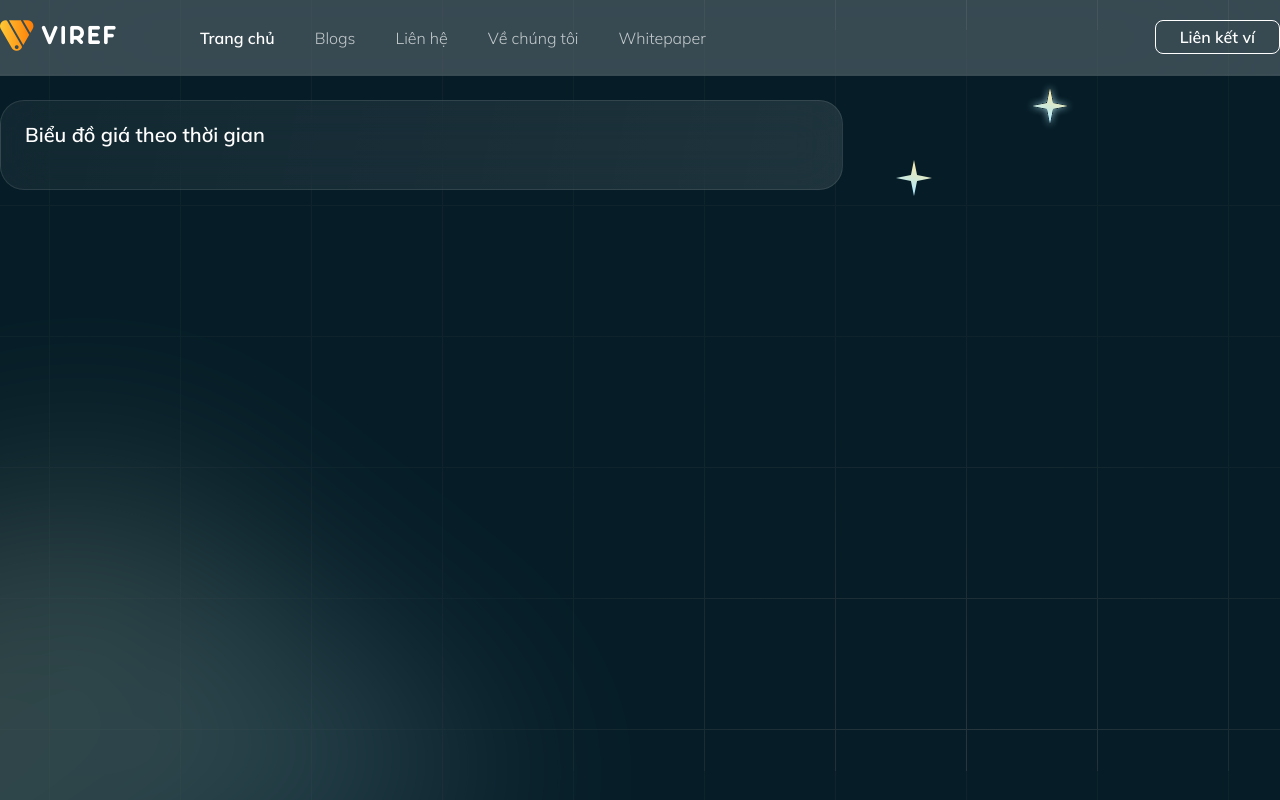
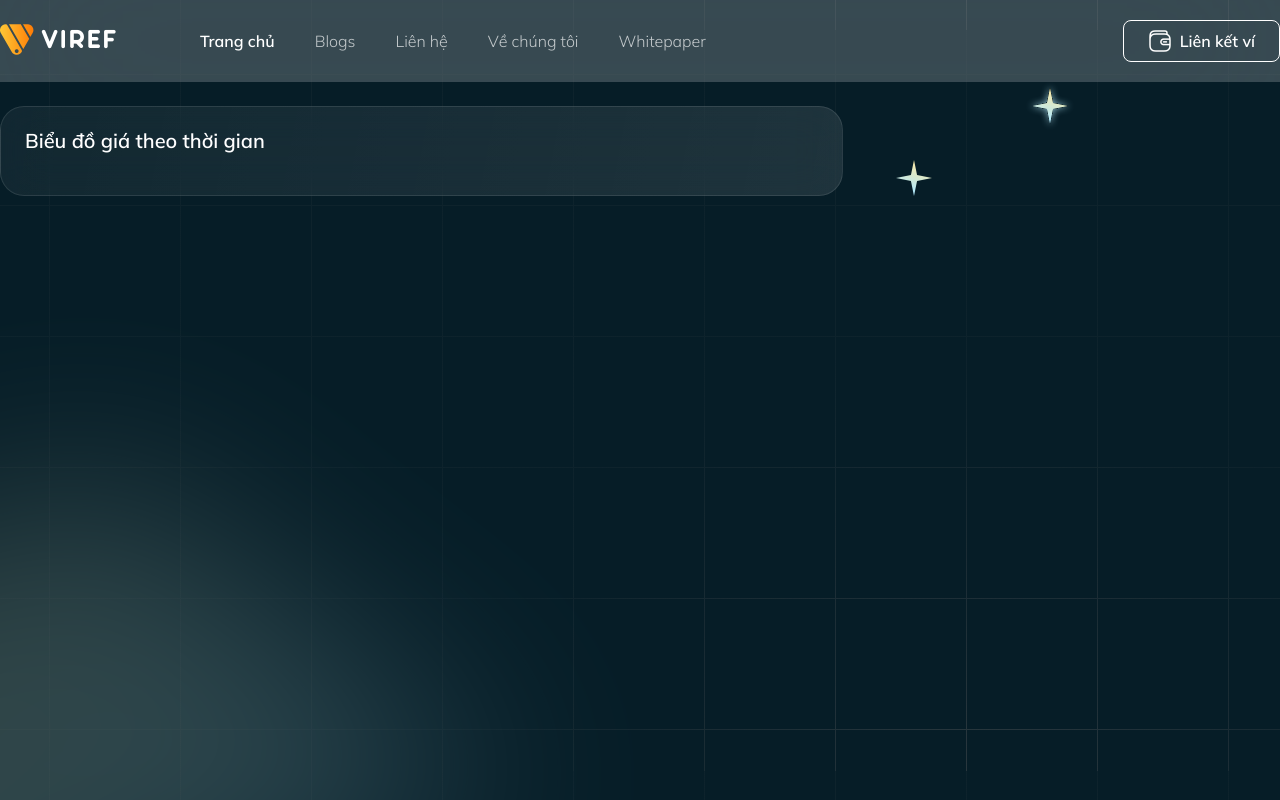
Before and after one commit to viref/exchange, a Vue app: page / in a window 1280 px wide. Built offline with nearby package versions, Linux system fonts and the light colour scheme.

Commit message:
fix swap

```diff
--- a/src/App.vue
+++ b/src/App.vue
@@ -11,7 +11,8 @@
           <li><a href="">Whitepaper</a></li>
         </ul>
         <div class="right-item">
-          <a class="outline-button" href="#">
+          <a class="outline-button" href="#" @click="connectWallet">
+            <img src="./assets/wallet.png" />
             {{ accounts[0] || "Liên kết ví" }}
           </a>
         </div>
@@ -162,6 +163,7 @@ a {
 
 .logo {
   float: left;
+  padding: 4px 0;
 }
 .logo img {
   width: 120px;
@@ -172,10 +174,12 @@ a {
 }
 .menu li {
   float: left;
-  padding: 10px 20px;
+  padding: 0px 10px;
 }
 .menu a {
   opacity: 0.7;
+  line-height: 42px;
+  padding: 10px;
 }
 .menu a:hover {
   opacity: 1;
@@ -199,6 +203,12 @@ a {
   white-space: nowrap;
   overflow: hidden !important;
   text-overflow: ellipsis;
+  line-height: 24px;
+}
+.outline-button img {
+  width: 24px;
+  float: left;
+  margin-right: 8px;
 }
 .box h3 {
   font-size: 20px;
--- a/src/views/Home/Swap.vue
+++ b/src/views/Home/Swap.vue
@@ -8,7 +8,7 @@
       <div style="text-align: center;"><a class="btn-switch" href="#" @click="switchCoin"><img src="../../assets/arrow-down.png"></a></div>
       <crypto-input :currency="coins[1]" :value="values[1]" :key="`1-${values[1]}`" label="Sang" />
       <div class="note">Giá trị nhận được chỉ mang tính chất tương đối do biến động tại thời điểm lệnh được thực thi.</div>
-      <button class="button" href="">Xác nhận</button>
+      <button class="button" @click="swap">Xác nhận</button>
     </box>
 </template>
 <script type="text/javascript">
@@ -16,6 +16,8 @@ import { mapMutations, mapGetters } from 'vuex';
 import CryptoInput from '../../components/CryptoInput';
 import Box from '../../components/Box';
 import helper from "../../helper";
+import pool from "../../helper/pool";
+
 export default {
 	components: {
 	    Box, CryptoInput
@@ -30,6 +32,15 @@ export default {
 	computed: {
 		...mapGetters(['accounts'])
 	},
+	watch: {
+		'values.0': {
+			async handler(value) {
+				// calculate swap token
+				// price slippage
+				this.calculate()
+			}
+		}
+	},
 	methods: {
 		async setMax() {
 			this.loading = true;
@@ -42,6 +53,37 @@ export default {
 			this.coins.reverse()
 			this.values = [0, 0]
 		},
+		swap() {
+			let value1 = (BigInt(this.values[1])*BigInt(10**18)).toString();
+			this.$emit(this.coins[0]=='vref'?"sell":"buy", [this.values[0], value1])
+		},
+		calculate() {
+			if ( this.timer ) {
+				clearTimeout(this.timer);
+			}
+			this.timer = setTimeout(this.doCalculate.bind(this), 1000);
+		},
+		async doCalculate() {
+			if ( this.loading ) return false;
+			if ( this.values[0]==0 ) return this.$set(this.values, 1, 0);
+			this.loading = true;
+			let _moneyInPool = BigInt(await this.VREF.methods._moneyInPool().call());
+			let _tokenInPool = BigInt(await this.VREF.methods._tokenInPool().call());
+			let delta;
+			let method = 'buyToken';
+			if ( this.coins[0]=='vref' ) { // vref to usd
+  				delta = pool.sell(_tokenInPool, _moneyInPool, this.values[0]);
+  				method = 'sellToken';
+			} else {
+  				let currentStep = parseInt(await this.VREF.methods.currentStep().call());
+  				let state = parseInt(await this.VREF.methods.state().call());
+  				let subIDOSold = BigInt(await this.VREF.methods.subIDOSold().call());
+				delta = pool.buy(_tokenInPool, _moneyInPool, currentStep, state, subIDOSold, this.values[0]);
+			}
+
+			this.loading = false;
+			return this.$set(this.values, 1, delta);
+		}
 	},
 	mounted() {
 
@@ -57,11 +99,18 @@ export default {
   width: 16px;
 }
 .btn-switch {
+	opacity: 0.5;
   background: linear-gradient(98.58deg, rgba(255, 255, 255, 0.2) 0%, rgba(255, 255, 255, 0.1) 100%);
   border-radius: 12px;
   padding: 10px 13px;
   display: inline-block;
   margin: 0 auto 20px auto;
+}
+.btn-switch:hover {
+	opacity: 1;
+}
+.btn-switch:hover img {
+	transform: rotate(180deg);
 }
 .btn-switch img {
   width: 16px;
```
Also changed, not shown: src/assets/wallet.png (added).
